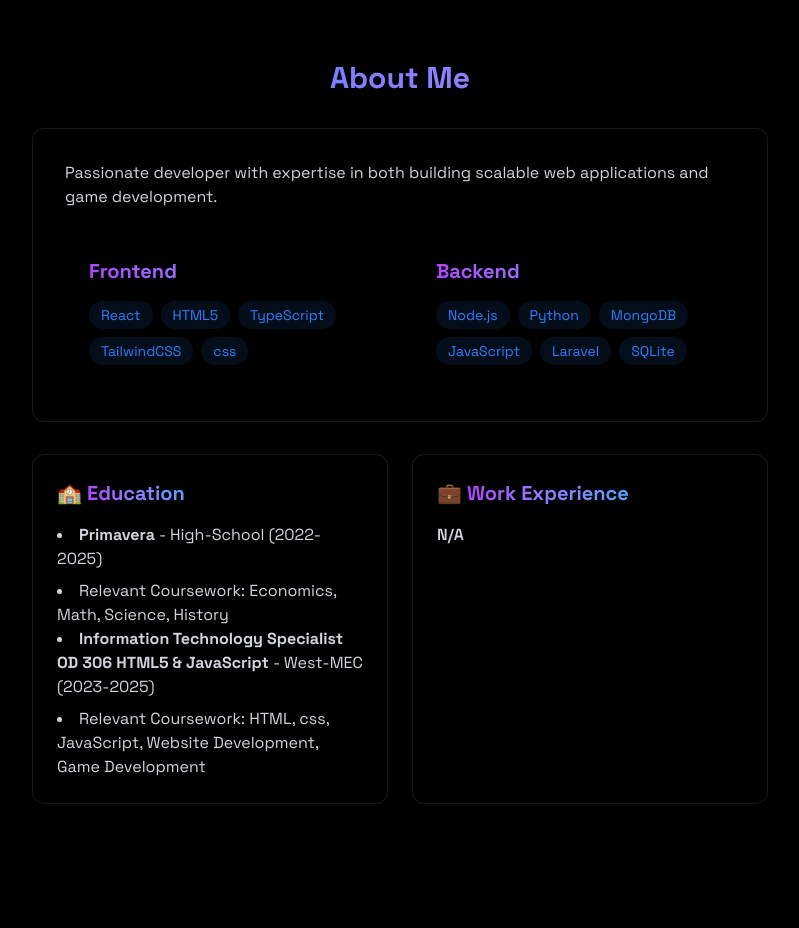
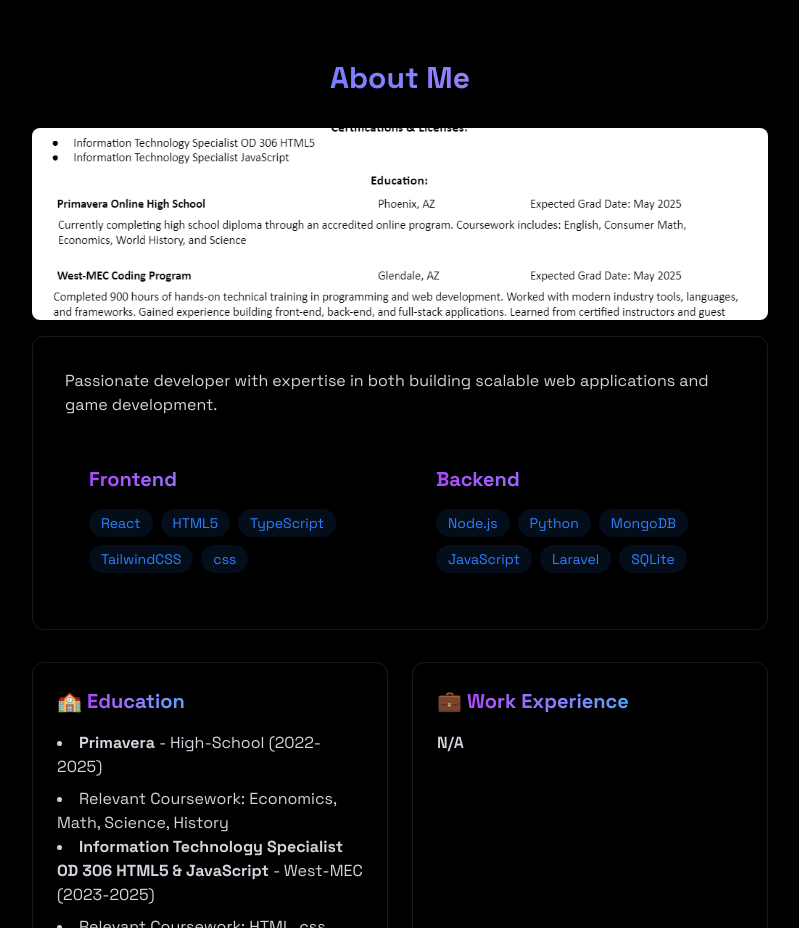
Before and after one commit to Micah-James-Kinnard/My-Portfolio, a React (Vite) app: page / in a window 1280 px wide. Shown: the part 820-1748 px from the top of the page, without its empty margins (240-1039 px from the left). Built offline with nearby package versions, Linux system fonts and the light colour scheme.

Commit message:
Resume test 1

```diff
--- a/src/components/sections/About.jsx
+++ b/src/components/sections/About.jsx
@@ -1,4 +1,5 @@
 import { RevealOnScroll } from "../RevealOnScroll";
+import myResume from "../../assets/my_resume.png";
 
 export const About = () => {
   const frontendSkills = [
@@ -16,7 +17,11 @@ export const About = () => {
             {" "}
             About Me
           </h2>
-
+          <img
+            src={myResume}
+            alt="Resume Preview"
+            className="w-full h-48 object-cover rounded-lg mb-4"
+          />
           <div className="rounded-xl p-8 border-white/10 border hover:-translate-y-1 transition-all">
             <p className="text-gray-300 mb-6">
               Passionate developer with expertise in both building scalable web
@@ -94,7 +99,13 @@ export const About = () => {
               </ul>
             </div>
             <div className="p-6 rounded-xl border-white/10 border hover:-translate-y-1 transition-all">
-              <h3 className="text-xl font-bold mb-4"> 💼 <span className="text-xl font-bold mb-4 bg-gradient-to-r from-purple-500 to-blue-400 bg-clip-text text-transparent">Work Experience</span> </h3>
+              <h3 className="text-xl font-bold mb-4">
+                {" "}
+                💼{" "}
+                <span className="text-xl font-bold mb-4 bg-gradient-to-r from-purple-500 to-blue-400 bg-clip-text text-transparent">
+                  Work Experience
+                </span>{" "}
+              </h3>
               <div className="space-y-4 text-gray-300">
                 <div>
                   <h4 className="font-semibold">N/A</h4>
```
Also changed, not shown: src/assets/my_resume.png (added).
